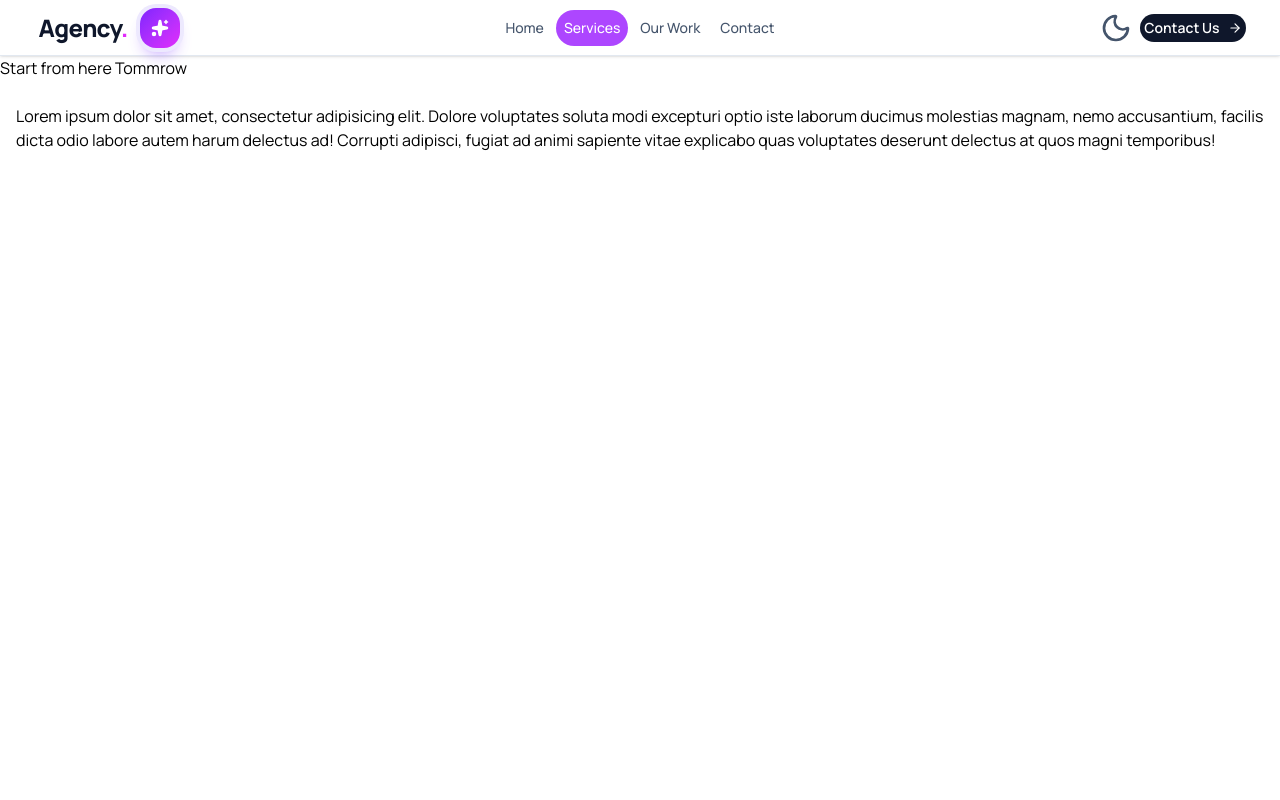
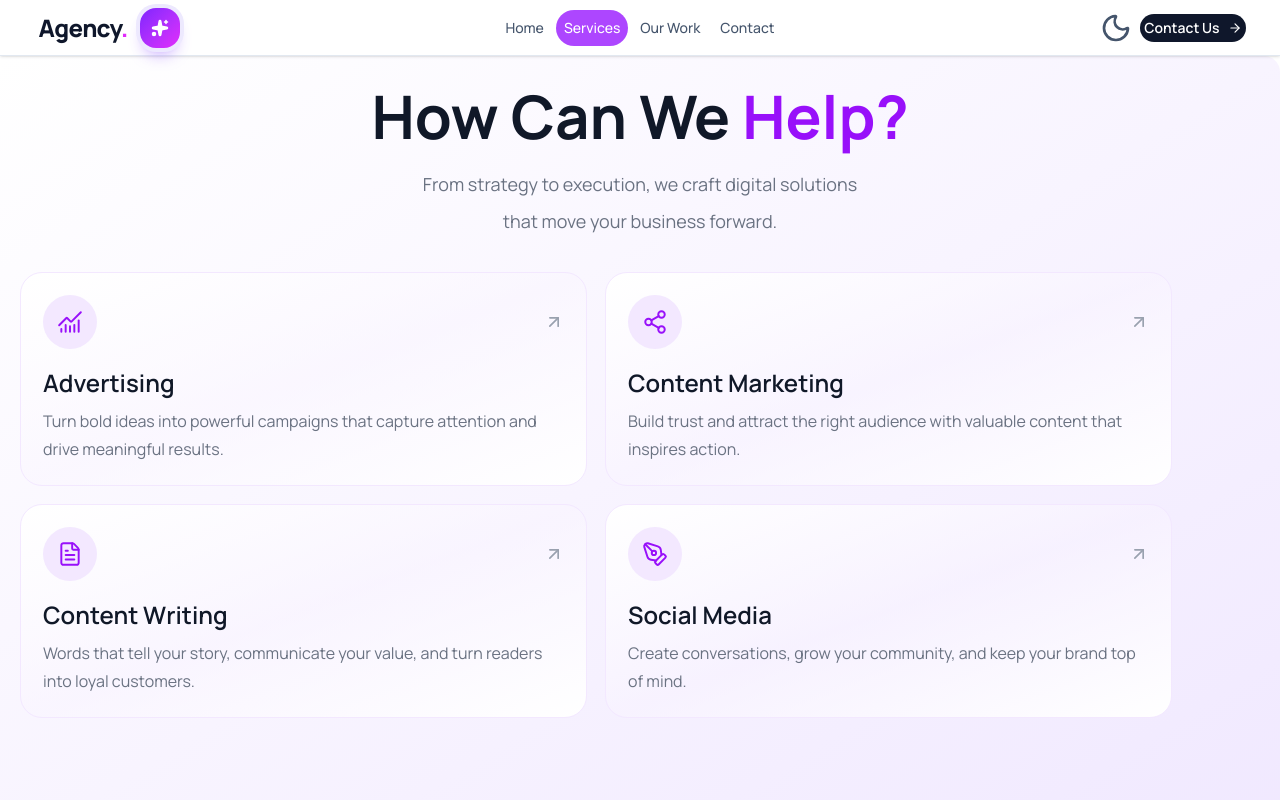
Before and after one commit to ib-nawaz/PixelForge-React, a React (Vite) app: page /services in a window 1280 px wide. Shown: the top 800 px of the page. Built offline with nearby package versions, Linux system fonts and the light colour scheme.

Commit message:
Create Services Section

```diff
--- a/src/Components/Services.jsx
+++ b/src/Components/Services.jsx
@@ -1,10 +1,110 @@
-import React from 'react'
+import React, { useContext } from 'react'
+import { ChartNoAxesCombined, ArrowUpRight, PenTool, Share2, FileText } from 'lucide-react'
+import { DarkWhite } from "./Conetxt/context";
+
+const services = [
+  {
+    icon: ChartNoAxesCombined,
+    title: "Advertising",
+    description:
+      "Turn bold ideas into powerful campaigns that capture attention and drive meaningful results."
+  },
+  {
+    icon: Share2,
+    title: "Content Marketing",
+    description:
+      "Build trust and attract the right audience with valuable content that inspires action."
+  },
+  {
+    icon: FileText,
+    title: "Content Writing",
+    description:
+      "Words that tell your story, communicate your value, and turn readers into loyal customers."
+  },
+  {
+    icon: PenTool,
+    title: "Social Media",
+    description:
+      "Create conversations, grow your community, and keep your brand top of mind."
+  }
+]
+
+
 
 const Services = () => {
+
+  const { darkMode } = useContext(DarkWhite);
+
   return (
-    <div>
-      Start from here Tommrow
-    </div>
+    <section className={`w-full min-h-screen  services-section overflow-y-auto overflow-x-hidden rounded-2xl [scrollbar-width:none] [-ms-overflow-style:none] [&::-webkit-scrollbar]:hidden ${darkMode
+      ? "bg-gradient-to-br from-[#100B20] via-[#19102B] to-[#25103D]"
+      : "bg-gradient-to-br from-white via-[#F8F4FF] to-[#F0E8FF]"}`} >
+
+      {/* Heading */}
+      < div className="text-center services-heading">
+
+        <h1 className={`text-4xl md:text-6xl font-bold text-gray-900 ${darkMode ? "text-white" : "text-black"} `}>
+          How Can We <span className="text-purple-600">Help?</span>
+        </h1>
+
+        <p className="text-gray-500 text-base md:text-lg mt leading-relaxed">
+          From strategy to execution, we craft digital solutions
+
+        </p>
+        <p className="text-gray-500 text-base md:text-lg  leading-relaxed"> that move your business forward.</p>
+      </div>
+
+      {/* Cards */}
+      <div className="max-w-6xl mx-auto grid grid-cols-1 md:grid-cols-2 services-grid">
+
+        {services.map((service, index) => {
+          const Icon = service.icon
+
+          return (
+            <div
+              key={index}
+              className="group services-card border border-purple-100
+              bg-gradient-to-br from-white via-purple-50/40 to-white
+              hover:border-purple-300 hover:shadow-xl hover:shadow-purple-100
+              hover:-translate-y-1 transition-all duration-300"
+            >
+
+              {/* Icon + Circle */}
+              <div className="flex items-center justify-between">
+
+                <div className="services-icon rounded-full bg-purple-100
+                flex items-center justify-center text-purple-600
+                group-hover:bg-purple-600 group-hover:text-white
+                transition-all duration-300">
+
+                  <Icon size={26} strokeWidth={1.8} />
+
+                </div>
+
+                <ArrowUpRight
+                  size={20}
+                  className={`text-gray-400 group-hover:text-purple-600
+                  group-hover:translate-x-1 group-hover:-translate-y-1
+                  transition-all duration-300 ${darkMode ? "text-white" : ""} `}
+                />
+
+              </div>
+
+              <h3 className={`text-xl md:text-2xl font-semibold text-gray-900 services-title ${darkMode ? "text-white" : ""}`}>
+                {service.title}
+              </h3>
+
+              <p className={`text-gray-500 leading-7 services-description
+                ${darkMode ? "text-white" : ""}`}>
+                {service.description}
+              </p>
+
+            </div>
+          )
+        })}
+
+      </div>
+    </section >
   )
 }
 
--- a/src/index.css
+++ b/src/index.css
@@ -22,3 +22,68 @@
 .pxx {
     padding: 0 3vw;
 }
+
+/* Main Section */
+.services-section {
+    padding: 30px 20px;
+}
+
+/* Heading Spacing */
+.services-heading {
+    margin-bottom: 35px;
+}
+
+/* Cards Gap */
+.services-grid {
+    gap: 18px;
+}
+
+/* Individual Card Padding */
+.services-card {
+    padding: 22px;
+    border-radius: 22px;
+}
+
+/* Circle Icon */
+.services-icon {
+    width: 54px;
+    height: 54px;
+}
+
+/* Title Margin */
+.services-title {
+    margin-top: 18px;
+}
+
+/* Description Margin */
+.services-description {
+    margin-top: 8px;
+}
+
+/* Mobile */
+@media (max-width: 640px) {
+    .services-section {
+        padding: 35px 16px;
+    }
+
+    .services-heading {
+        margin-bottom: 25px;
+    }
+
+    .services-card {
+        padding: 18px;
+    }
+
+    .services-grid {
+        gap: 14px;
+    }
+
+    .services-icon {
+        width: 48px;
+        height: 48px;
+    }
+
+    .services-title {
+        margin-top: 14px;
+    }
+}
```
